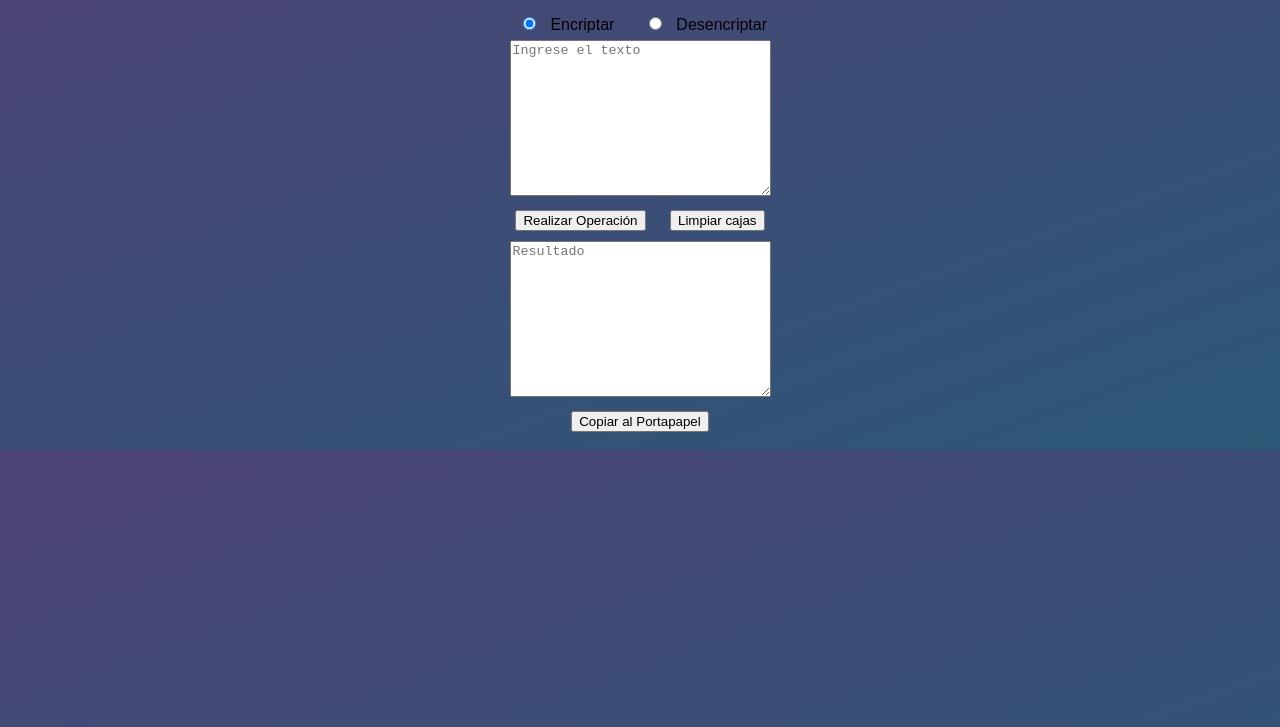
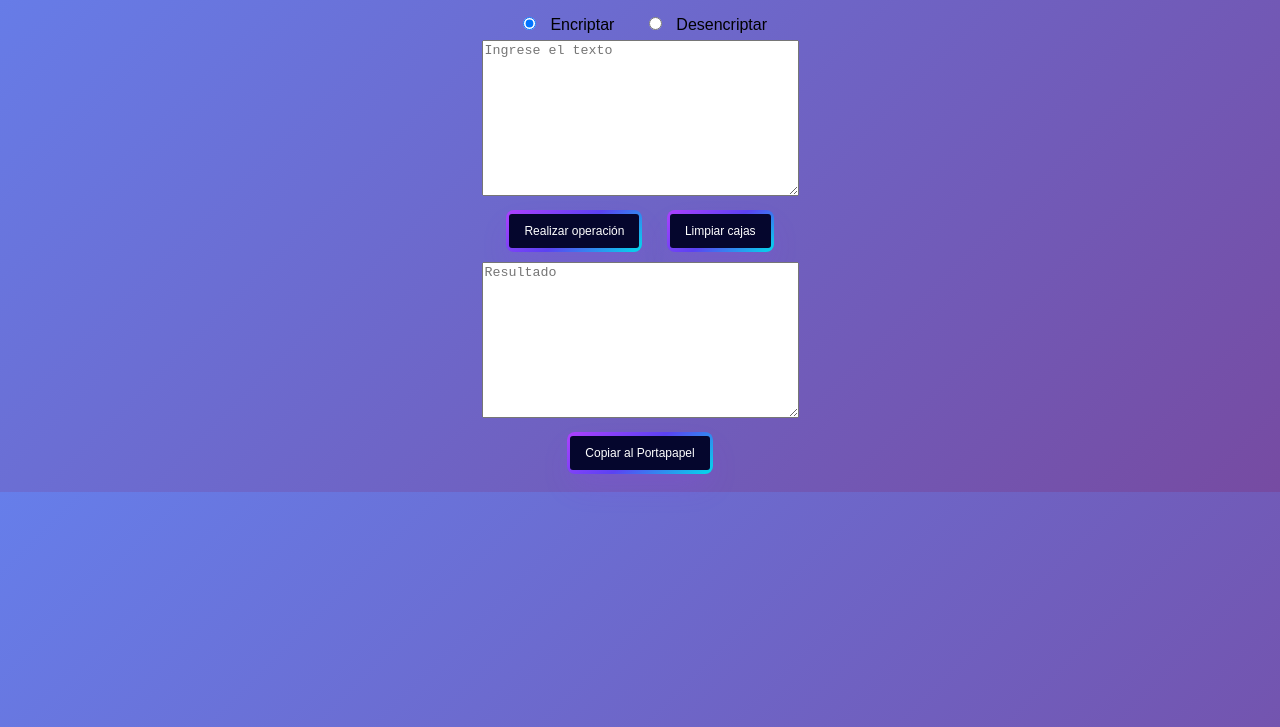
Before and after one commit to ReSvGh/desafioOracleOAlura, a plain HTML site: page index.html in a window 1280 px wide. Shown: the part 73-800 px from the top of the page. Drawn offline with Linux system fonts and the light colour scheme.

Commit message:
poniendo estilos a la pagina y estilos a los botones

```diff
--- a/index.html
+++ b/index.html
@@ -9,6 +9,7 @@
 </head>
 <body>
     <h1>Encriptador/Desencriptador</h1>
+    <div class="centrar">
         <label>
             <input type="radio" name="option" value="encryptar" checked> Encriptar
         </label>
@@ -16,15 +17,18 @@
             <input type="radio" name="option" value="desencriptar"> Desencriptar
         </label>
         <br>
-    <textarea name="" id="textoEntrada" cols="30" rows="10" placeholder="Ingrese el texto"></textarea>
+        <textarea name="" id="textoEntrada" cols="37" rows="10" placeholder="Ingrese el texto"></textarea>
         <br>
-    <button onclick="encriptaDesencriptar()">Realizar Operación</button>
-    <button onclick="limpiarAreaTexto()">Limpiar cajas</button>
+        <button onclick="encriptaDesencriptar()"><span class="text">Realizar operación</span></button>
+        <button onclick="limpiarAreaTexto()"><span class="text">Limpiar cajas</span></button>
 
         <br>
-    <textarea name=""  id="salidaTexto" cols="30" rows="10" placeholder="Resultado" oninput="limpiarAreaTexto()" readonly></textarea>
+        <textarea name=""  id="salidaTexto" cols="37" rows="10" placeholder="Resultado" oninput="limpiarAreaTexto()" readonly></textarea>
         <br>
-    <button onclick="copiarAlPortapapel()">Copiar al Portapapel</button>
+        <button onclick="copiarAlPortapapel()"><span class="text">Copiar al Portapapel</span></button>
+
+    </div>
+
 
     <script src="./javas.js"></script>
 </body>
--- a/style.css
+++ b/style.css
@@ -1,8 +1,64 @@
 body {
-    background-image: linear-gradient(-20deg, #2b5876 0%, #4e4376 100%);
+   background-image: linear-gradient(135deg, #667eea 0%, #764ba2 100%);
     font-family: Arial, sans-serif;
     text-align: center;
+
 }
 label, input, button {
     margin: 10px;
 }
+
+
+
+button {
+
+    background-image: linear-gradient(144deg,#AF40FF, #5B42F3 50%,#00DDEB);
+    border: 0;
+    border-radius: 8px;
+    box-shadow: rgba(151, 65, 252, 0.2) 0 15px 30px -5px;
+    box-sizing: border-box;
+    color: #FFFFFF;
+
+    font-family: Phantomsans, sans-serif;
+    font-size: 12px;
+
+    line-height: 3em;
+    max-width: 100%;
+    min-width: 10px;
+    padding: 3px;
+    text-decoration: none;
+    user-select: none;
+    -webkit-user-select: none;
+    touch-action: manipulation;
+    white-space: nowrap;
+    cursor: pointer;
+    transition: all .3s;
+
+   }
+
+   button:active,
+   button:hover {
+    outline: 0;
+   }
+
+   button span {
+    background-color: rgb(5, 6, 45);
+    padding: 10px 15px;
+    border-radius: 3px;
+    width: 100%;
+    height: 100%;
+    transition: 300ms;
+
+   }
+
+   button:hover span {
+    background: none;
+   }
+
+   button:active {
+    transform: scale(0.9);
+   }
+
+   .centrar{
+    text-align: center;
+   }
```
Lines whose indentation alone changed are shown as unchanged.
